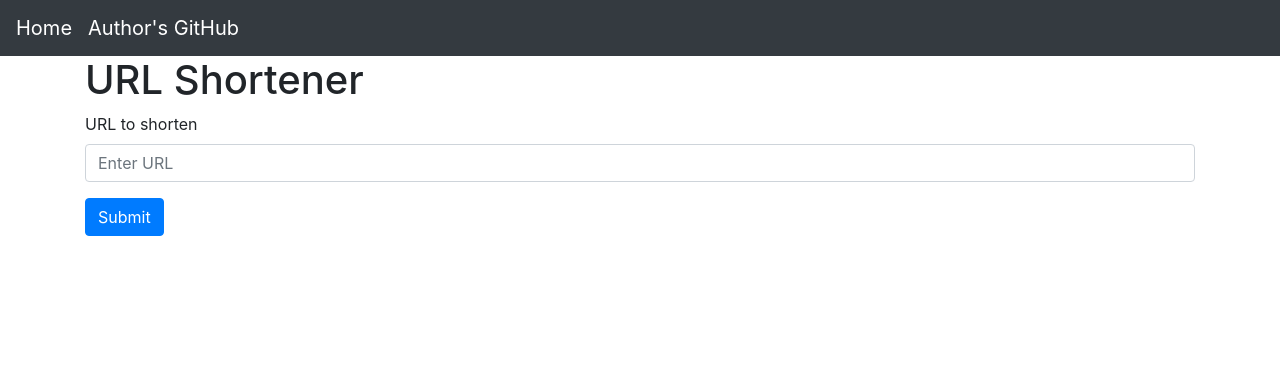
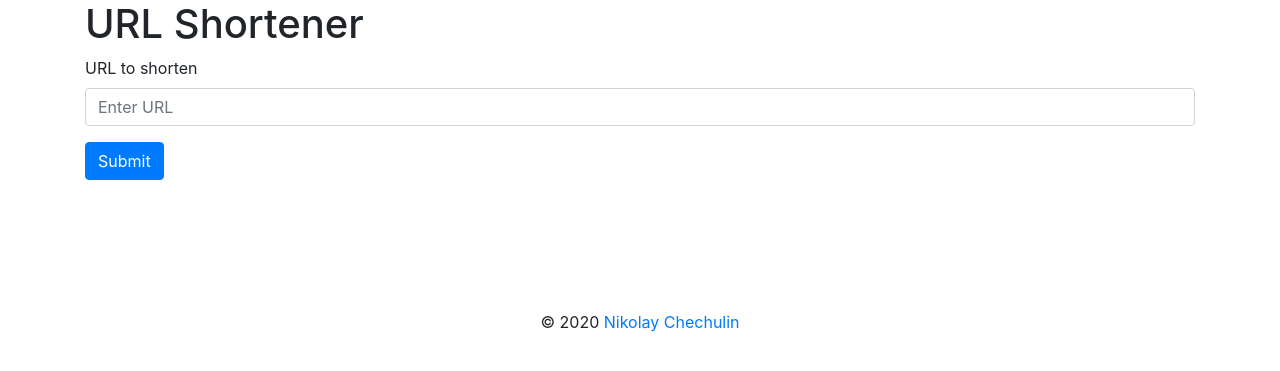
Before and after one commit to NChechulin/url-shortener-website, a Flask app: page / in a window 1280 px wide. Shown: the top 371 px of the page. Run offline with Flask 2, Linux system fonts and the light colour scheme; some libraries are stand-ins or nearby versions.

Commit message:
replace useless header with footer

```diff
--- a/templates/index.html
+++ b/templates/index.html
@@ -24,10 +24,6 @@
 </head>
 
 <body>
-    <nav class="navbar navbar-expand-lg navbar-dark bg-dark">
-        <a class="navbar-brand" href="#">Home</a>
-        <a class="navbar-brand" href="https://github.com/NChechulin/">Author's GitHub</a>
-    </nav>
     <div class="container">
         <h1>URL Shortener</h1>
 
@@ -43,6 +39,12 @@
             <input type="url" class="form-control" id="result_url" readonly>
         </div>
     </div>
+
+    <footer class="page-footer font-small blue pt-4">
+        <div class="footer-copyright text-center py-3">© 2020
+            <a href="https://github.com/NChechulin/"> Nikolay Chechulin </a>
+        </div>
+    </footer>
 </body>
 
 </html>
```
